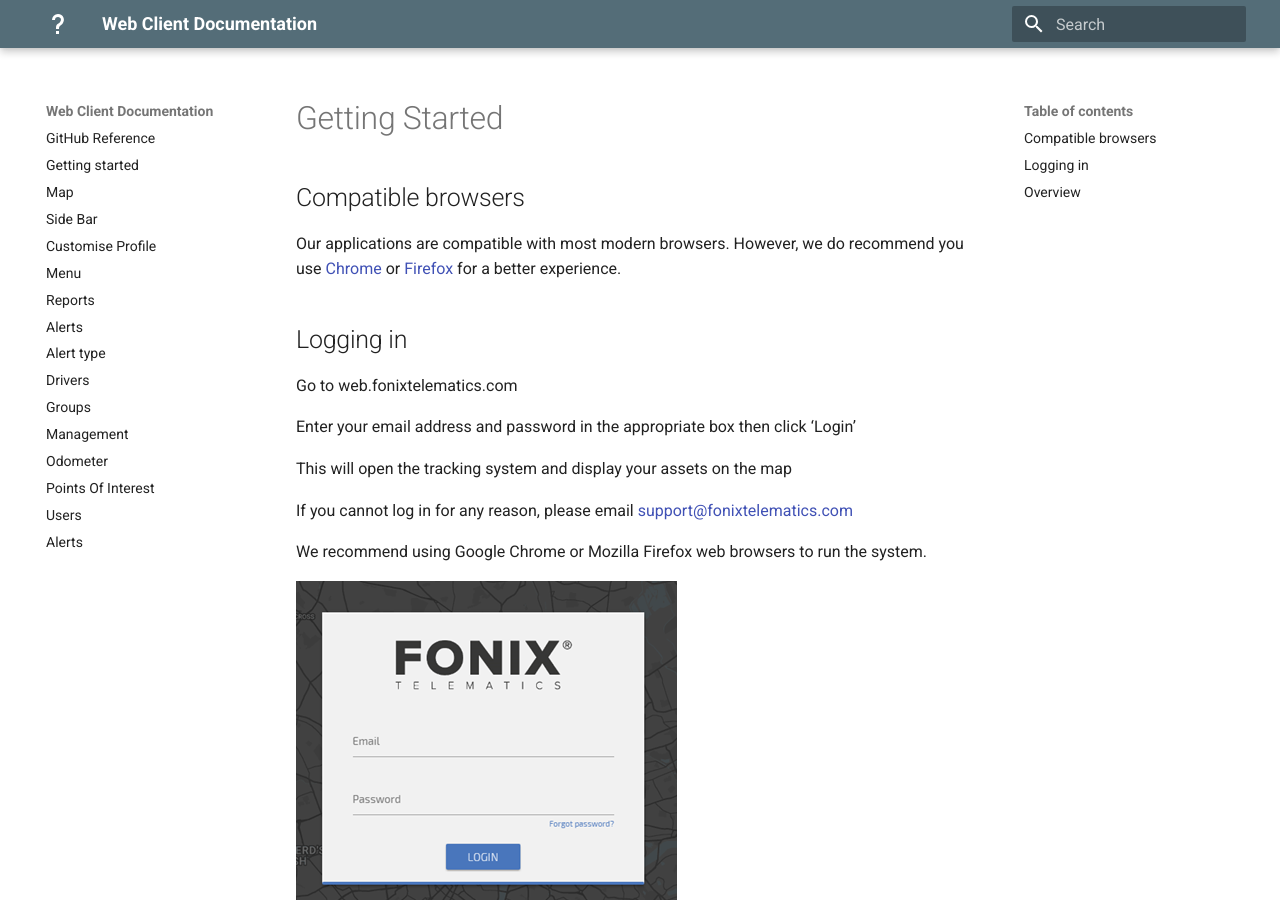
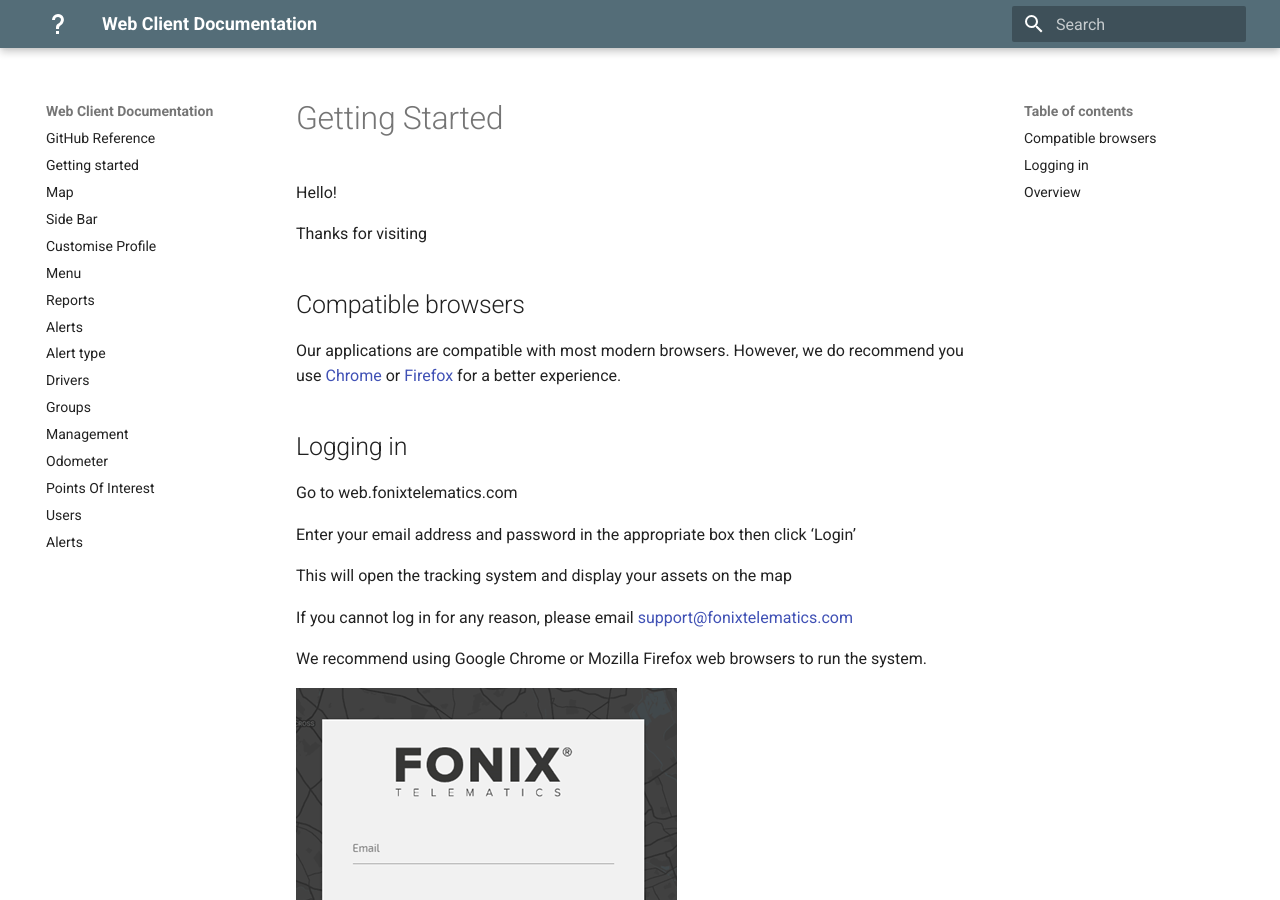
Before and after one commit to fonixtelematics/user-manual, an MkDocs documentation site: the page built from docs/Getting-started.md, in a window 1280 px wide and 900 px high. Built offline with MkDocs 1.6.1 and Material for MkDocs 9.7.7, drawn with Linux system fonts in a browser that asks for light colours.

Commit message:
docs/Getting-started.md updated from https://stackedit.io/

```diff
--- a/docs/Getting-started.md
+++ b/docs/Getting-started.md
@@ -1,5 +1,8 @@
 # Getting Started
 
+Hello!
+
+Thanks for visiting
 ## Compatible browsers
 
 Our applications are compatible with most modern browsers. However, we do recommend you use [Chrome](https://www.google.com/chrome/) or [Firefox](https://www.mozilla.org/firefox/) for a better experience.
```
Also changed, not shown: other parts of docs/Getting-started.md (+2 -1 lines).
